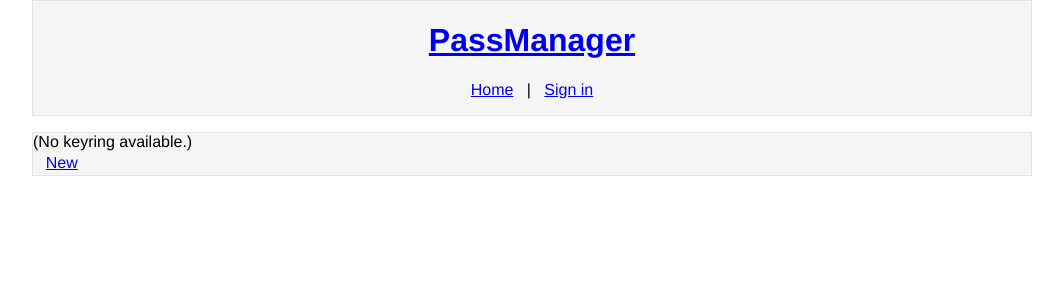
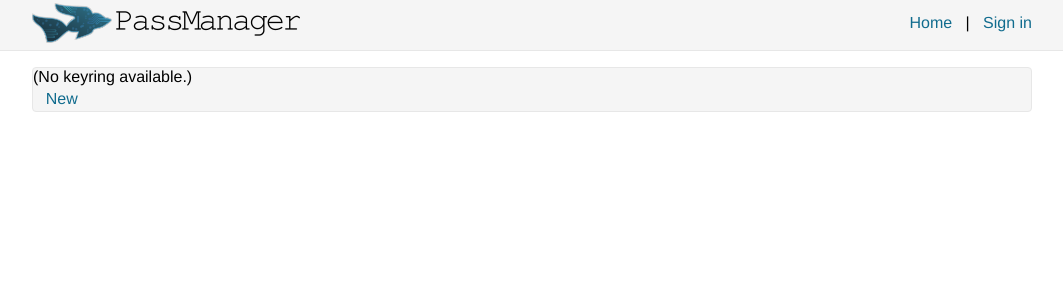
Before and after one commit to hackEns/PassPartout, a Flask app: template passmanager/templates/index.html in a window 1280 px wide. Shown: the top 300 px of the page, without its empty margins (108-1171 px from the left). Run offline with Flask 2, Linux system fonts and the light colour scheme; the template is opened without the code that fills it, so the values that code supplies are empty.

Commit message:
More css, remove dead code from the first js only iteration

```diff
--- a/passmanager/static/css/main.css
+++ b/passmanager/static/css/main.css
@@ -1,12 +1,33 @@
 body {
+	font-family:"Helvetica Neue",Helvetica,Arial,sans-serif;
+	padding:0;
+	margin:0;
+}
+
+a {
+	color:#116C8E;
+	text-decoration:none;
+}
+
+.wrapper {
     max-width: 1000px;
     margin-left: auto;
     margin-right: auto;
+}
+#header-div {
+	padding:0.2em;
+}
+#header-div .pull-left {
+	float:left;
+}
+#header-div .pull-right {
+	float:right;
+	vertical-align: middle;
+	line-height:40px; /* height of the logo */
+}
 
-	font-family:"Helvetica Neue",Helvetica,Arial,sans-serif;
-	padding:0;
-	margin-top:0;
-	margin-bottom:0;
+.clearfix {
+	overflow:auto;
 }
 
 table {
@@ -32,9 +53,8 @@ input[readonly] {
 
 
 #header-div {
-	border:1px solid #e3e3e3;
+	border-bottom:1px solid #e7e7e7;
 	background-color:#F5F5F5;
-	padding-bottom:1em;
     text-align: center;
 }
 
@@ -45,7 +65,14 @@ input[readonly] {
 	display:block;
 	padding:0.2em;
 	padding-left:0.8em;
-	border-bottom:1px solid #e3e3e3;
+	border-bottom:1px solid #e7e7e7;
+}
+
+.keyring-list li:last-child a {
+	display:block;
+	padding:0.2em;
+	padding-left:0.8em;
+	border-bottom: none;
 }
 
 .keyring-list li a:hover {
@@ -55,8 +82,7 @@ input[readonly] {
 .keyring-list {
 	margin:0;
 	padding:0;
-	border-top:1px solid #e3e3e3;
-	border-left:1px solid #e3e3e3;
-	border-right:1px solid #e3e3e3;
+	border:1px solid #e7e7e7;
 	background-color:#F5F5F5;
+	border-radius:4px;
 }
--- a/passmanager/static/js/create.js
+++ b/passmanager/static/js/create.js
@@ -1,4 +1,4 @@
-// Generated by CoffeeScript 1.9.1
+// Generated by CoffeeScript 1.9.0
 (function() {
   var cipher;
 
--- a/passmanager/templates/base.html
+++ b/passmanager/templates/base.html
@@ -10,7 +10,8 @@
 <body>
     {% block body %}
     <div id="header-div" class="clearfix with-margins">
-        <div class="pull-left"><a href="/"><h1 class="no-margins">PassManager</h1></a></div>
+		<div class="wrapper">
+        <div class="pull-left"><a href="/"><img src="{{ url_for('static', filename='img/logo.png') }}" /></a></div>
         <div class="pull-right">
         <a href="/">Home</a>
                 &nbsp; | &nbsp;
@@ -27,10 +28,11 @@
             {% endif %}
     {% block menu %}
     </div>
+	</div>
     </div>
     {% endblock %}
 
-    <div id="main-div" class="with-margins">
+    <div id="main-div" class="wrapper">
     {# One-time system messages called Flash messages #}
     {% block flash_messages %}
         {%- with messages = get_flashed_messages(with_categories=true) -%}
```
Also changed, not shown: passmanager/static/js/app.js (+39 -40 lines), passmanager/static/js/grid.js (+5 -5 lines), passmanager/static/img/logo.png (added), 1 other file.
